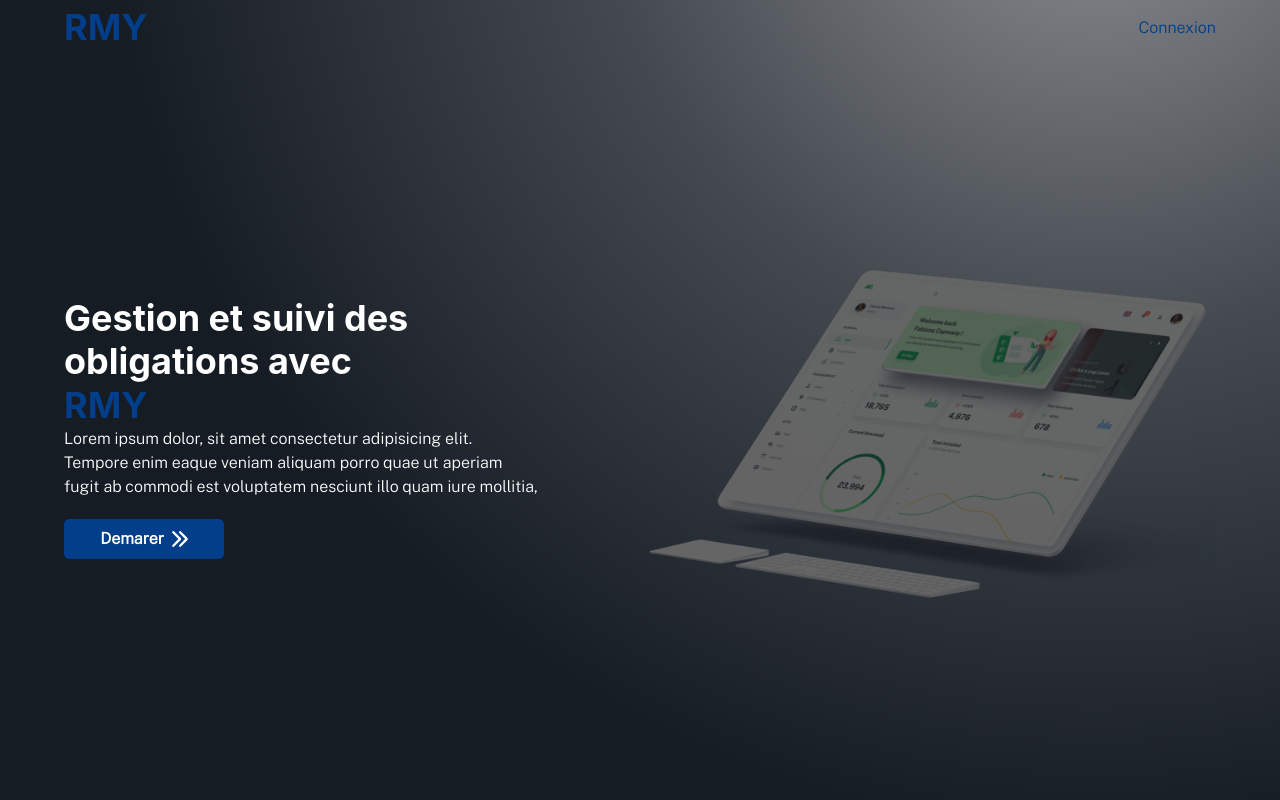
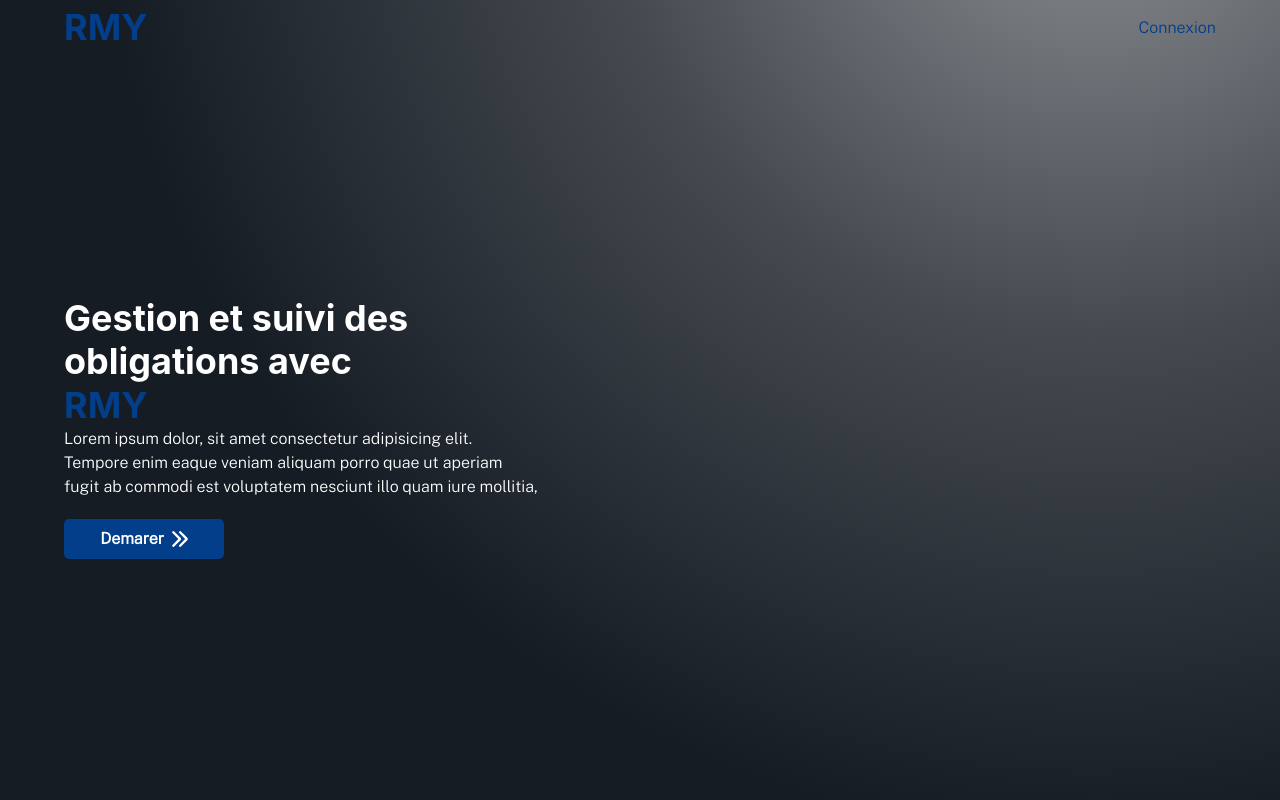
Before and after one commit to SOGELAFRIK/API_gestionObligation, a Next.js app: page / in a window 1280 px wide. Shown: the top 800 px of the page. Built offline with nearby package versions, Linux system fonts and the light colour scheme.

Commit message:
animation2

```diff
--- a/src/pages/index.tsx
+++ b/src/pages/index.tsx
@@ -228,6 +228,7 @@ export default function Home() {
           {/* le contenues du header  */}
           <Center w={"100%"} h={"93%"}>
             <Flex w={"90%"} h={"90%"}>
+              {/* le texte de la banier  */}
               <Flex
                 w={{ base: "100%", sm: "50%" }}
                 h={"100%"}
@@ -235,10 +236,9 @@ export default function Home() {
                 justifyContent={"center"}
                 flexDirection={"column"}
               >
-                  {/* le texte de la banier  */}
                 <Fade
                   cascade
-                    direction="down"
+                  direction="bottom-right"
                   triggerOnce={true}
                   className="fadeHeader"
                 >
@@ -275,9 +275,12 @@ export default function Home() {
                 </Fade>
                 {/* ------------ */}
               </Flex>
+
+              {/* l'immage en fond  */}
               {isLargerThan768 ? (
+                <Fade className="fadeBgBanner" direction="bottom-left" delay={1500} duration={2000}>
                   <Center
-                    w={"50%"}
+                    w={"100%"}
                     h={"100%"}
                     bgImage={"url(hero.png)"}
                     bgSize={"contain"}
@@ -286,6 +289,7 @@ export default function Home() {
                     filter="auto"
                     brightness="40%"
                   ></Center>
+                </Fade>
               ) : null}
             </Flex>
           </Center>
@@ -555,14 +559,13 @@ export default function Home() {
             <Box w={{ base: "90%", md: "80%" }} h={"auto"}>
               <Text color={colorPallete.white} textAlign={"center"}>
                 Lorem ipsum dolor sit amet consectetur adipisicing elit. Eos
-                  aliquam deserunt, vitae consequatur nostrum nisi
-                  exercitationem temporibus, cupiditate itaque necessitatibus
-                  explicabo ex omnis tenetur asperiores voluptatum autem dolorum
-                  amet numquam. Lorem ipsum dolor sit amet consectetur
-                  adipisicing elit. Laboriosam commodi accusantium quibusdam
-                  excepturi distinctio quo deleniti similique earum. Temporibus
-                  quisquam quidem placeat ab vitae similique? Dolore inventore
-                  nulla possimus tempora.
+                aliquam deserunt, vitae consequatur nostrum nisi exercitationem
+                temporibus, cupiditate itaque necessitatibus explicabo ex omnis
+                tenetur asperiores voluptatum autem dolorum amet numquam. Lorem
+                ipsum dolor sit amet consectetur adipisicing elit. Laboriosam
+                commodi accusantium quibusdam excepturi distinctio quo deleniti
+                similique earum. Temporibus quisquam quidem placeat ab vitae
+                similique? Dolore inventore nulla possimus tempora.
               </Text>
             </Box>
             <Link
--- a/src/styles/fade.css
+++ b/src/styles/fade.css
@@ -1,5 +1,9 @@
 .bodyFade {
   width: 100%;
+}
+.fadeBgBanner{
+    width: 50%;
+    height: 100%;
 }
 .fadeCenter {
   width: 100%;
```
Lines whose indentation alone changed are shown as unchanged.
